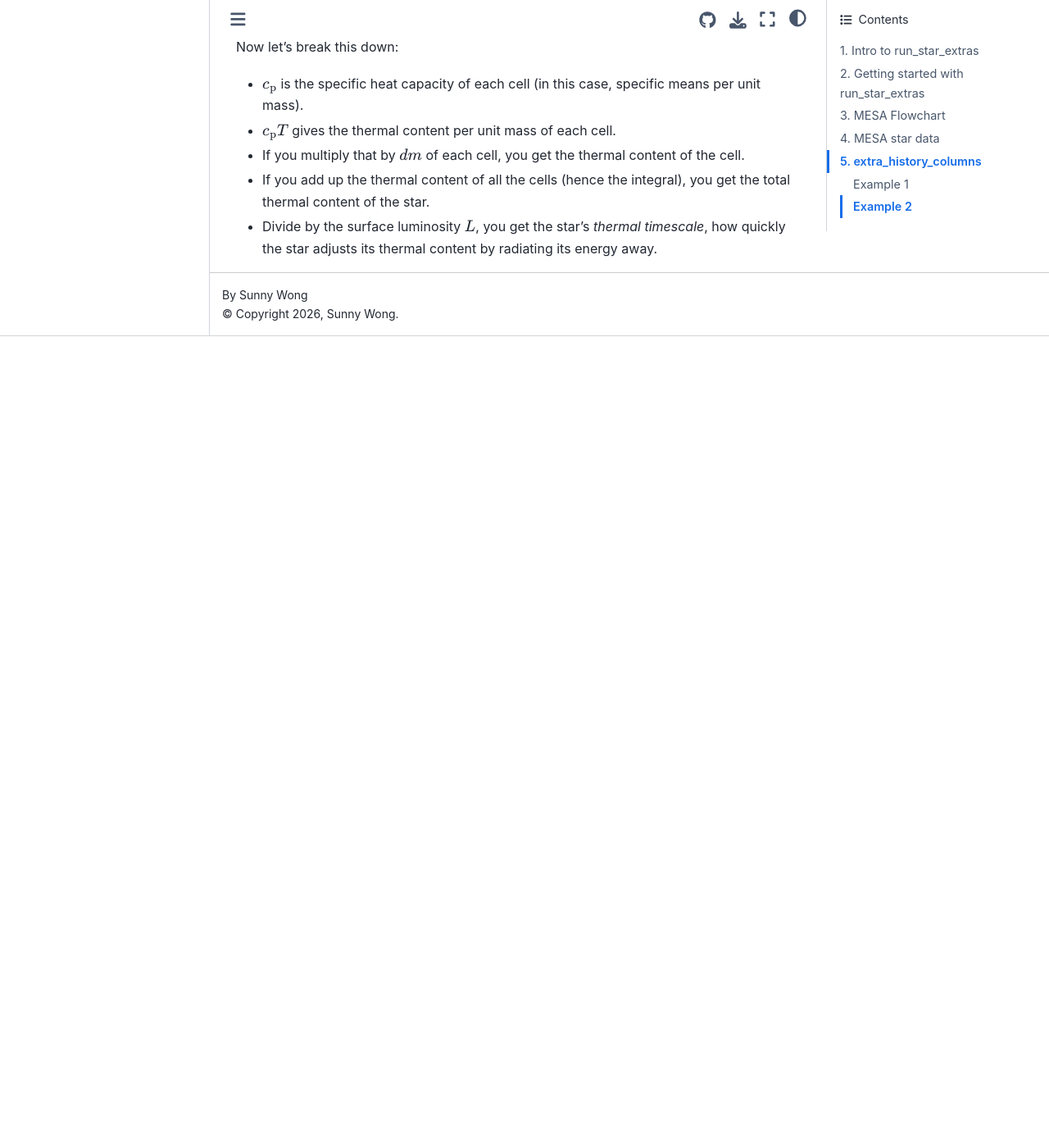
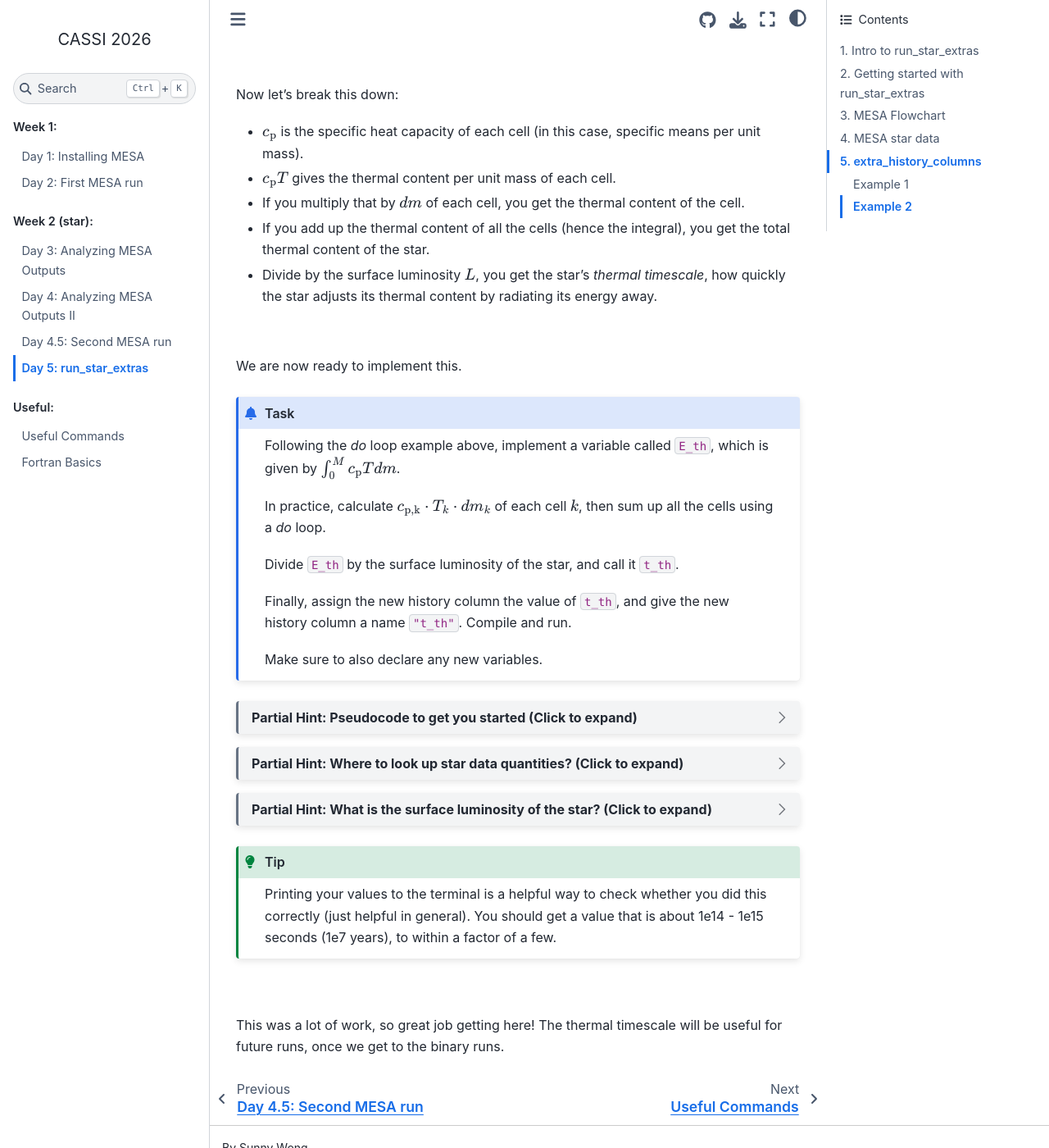
Before and after one commit to sunnywong314/CASSI2026-Sunny, a Sphinx documentation site: the page built from docs/source/run_star_extras.rst, in a window 1280 px wide and 1400 px high, scrolled down 6569 px. Shown: the whole window at 82% size. Built offline with Sphinx 7.4.7 and the Sphinx Book theme 1.1.4, drawn with Linux system fonts in a browser that asks for light colours; before the commit the page ends 6979 px from its top, so only the background shows below that.

Commit message:
finalize run_star_extras

```diff
--- a/docs/source/run_star_extras.rst
+++ b/docs/source/run_star_extras.rst
@@ -640,6 +640,8 @@ In the following, we want to calculate the following quantity:
 
     t_{\rm th} = \frac{ \int^{M}_{0} c_{\rm p} T dm }{L}
 
+|
+
 Now let's break this down:
 
 - :math:`c_{\rm p}` is the specific heat capacity of each cell (in this case, specific means per unit mass).
@@ -647,3 +649,74 @@ Now let's break this down:
 - If you multiply that by :math:`dm` of each cell, you get the thermal content of the cell.
 - If you add up the thermal content of all the cells (hence the integral), you get the total thermal content of the star.
 - Divide by the surface luminosity :math:`L`, you get the star's `thermal timescale`, how quickly the star adjusts its thermal content by radiating its energy away.
+
+|
+
+We are now ready to implement this.
+
+.. admonition:: Task
+
+    Following the `do` loop example above, implement a variable called ``E_th``, which is
+    given by :math:`\int^{M}_{0} c_{\rm p} T dm`.
+
+    In practice, calculate
+    :math:`c_{\rm{p},k} \cdot T_{k} \cdot dm_{k}` of each cell :math:`k`, then sum up all the cells
+    using a `do` loop.
+
+    Divide ``E_th`` by the surface luminosity of the star, and call it ``t_th``.
+
+    Finally, assign the new history column the value of ``t_th``, and give the new history column a name ``"t_th"``. Compile and run.
+
+    Make sure to also declare any new variables.
+
+.. dropdown:: Partial Hint: Pseudocode to get you started (Click to expand)
+
+    .. code-block:: Fortran
+
+        ! name your new history column quantity here
+        ...
+
+        ! initialize value to 0
+        E_th = 0d0
+
+        ! do loop to calculate Eth
+        do ...
+
+            E_th = E_th + s% ...  ! add the cp*T*dm of cell k
+
+        end do
+
+        ! divide by surface luminosity to get thermal time
+        t_th = E_th / ...
+
+        ! assign value to your new history column
+        ...
+
+
+
+.. dropdown:: Partial Hint: Where to look up star data quantities? (Click to expand)
+
+    Go to ``$MESA_DIR/star_data/public``, and look up your quantity in either
+    ``star_data_step_work.inc`` or ``star_data_step_input.inc``.
+
+    The ``grep`` command may be useful on the terminal (see :doc:`commands`).
+
+    Quantities you need: `cp`, `T`, `dm`, of each cell, and the surface luminosity (luminosity of surface cell).
+
+
+.. dropdown:: Partial Hint: What is the surface luminosity of the star? (Click to expand)
+
+    You can access the surface luminosity through two ways:
+
+    - ``s% L(:)`` is an array containing the luminosity at outer edge of each cell. If we want the surface luminosity, we can access it by ``s% L(1)``.
+    - Alternatively, we can also use ``s% L_phot``, which gives the photospehre luminosity in Lsun units. Because we want the luminosity in cgs units, we actually want ``s% L_phot * Lsun``.
+
+.. Tip::
+
+    Printing your values to the terminal is a helpful way to check whether you did this correctly (just helpful in general).
+    You should get a value that is about 1e14 - 1e15 seconds (1e7 years), to within a factor of a few.
+
+|
+
+This was a lot of work, so great job getting here!
+The thermal timescale will be useful for future runs, once we get to the binary runs.
```
Also changed, not shown: docs/source/index.rst (+7 -2 lines).
